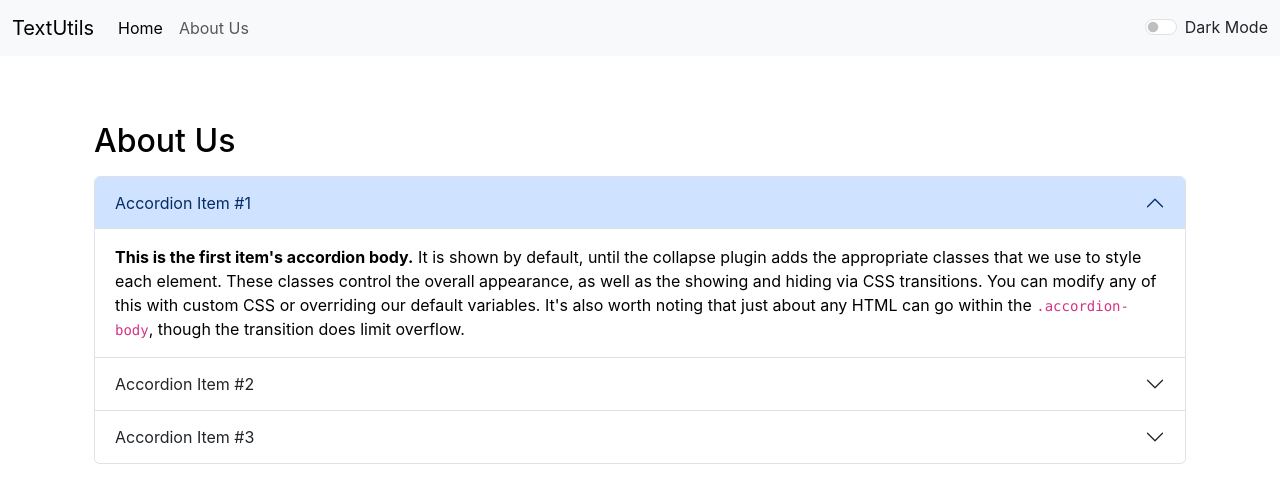
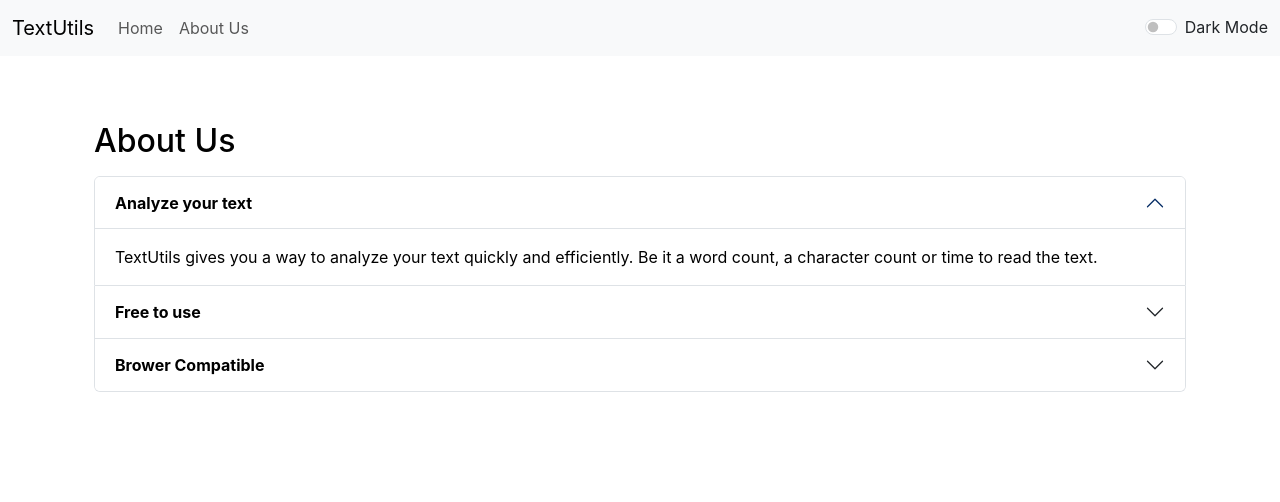
Before and after one commit to Irfansheikh01/TextUtils-React, a React (Create React App) app: page /about in a window 1280 px wide. Shown: the top 502 px of the page. Built offline with nearby package versions, Linux system fonts and the light colour scheme.

Commit message:
Some styling changed
Changed some style for about page for dark mode. Navbar textutils link removed and made as a div. Added some bootstrap class for Textform buttons for bette mobile view of app.

```diff
--- a/src/Components/About.js
+++ b/src/Components/About.js
@@ -1,44 +1,49 @@
 import React from 'react'
 
 export default function About(props) {
+  let accordianStyle = {
+    backgroundColor : props.mode === 'light' ? 'white':'#252F44' ,
+    color:props.mode === 'light' ? 'black' : 'White'
+  }
   return (
 
-      <div className="container" style={{color:props.mode === 'light' ? 'black' : 'White'}}>
+      <div className="container" style={accordianStyle}>
         <h2 className='my-3'>About Us</h2>
       <div className="accordion" id="accordionExample">
-  <div className="accordion-item" style={{backgroundColor : props.mode === 'light' ? 'white':'#0a1838' , color:props.mode === 'light' ? 'black' : 'White'}}>
+  <div className="accordion-item" style={accordianStyle}>
     <h2 className="accordion-header">
-      <button className="accordion-button" type="button" data-bs-toggle="collapse" data-bs-target="#collapseOne" aria-expanded="true" aria-controls="collapseOne">
-        Accordion Item #1
+      <button className="accordion-button" style={accordianStyle} type="button" data-bs-toggle="collapse" data-bs-target="#collapseOne" aria-expanded="false" aria-controls="collapseOne">
+        <strong>Analyze your text</strong>
       </button>
     </h2>
     <div id="collapseOne" className="accordion-collapse collapse show" data-bs-parent="#accordionExample">
       <div className="accordion-body">
-        <strong>This is the first item's accordion body.</strong> It is shown by default, until the collapse plugin adds the appropriate classes that we use to style each element. These classes control the overall appearance, as well as the showing and hiding via CSS transitions. You can modify any of this with custom CSS or overriding our default variables. It's also worth noting that just about any HTML can go within the <code>.accordion-body</code>, though the transition does limit overflow.
+        TextUtils gives you a way to analyze your text quickly and efficiently. Be it a word count, a character count or time to read the text.
       </div>
     </div>
   </div>
-  <div className="accordion-item" style={{backgroundColor : props.mode === 'light' ? 'white':'#0a1838' , color:props.mode === 'light' ? 'black' : 'White'}}>
+  <div className="accordion-item" style={accordianStyle}>
     <h2 className="accordion-header">
-      <button className="accordion-button collapsed" type="button" data-bs-toggle="collapse" data-bs-target="#collapseTwo" aria-expanded="false" aria-controls="collapseTwo">
-        Accordion Item #2
+      <button className="accordion-button collapsed" style={accordianStyle} type="button" data-bs-toggle="collapse" data-bs-target="#collapseTwo" aria-expanded="false" aria-controls="collapseTwo">
+      <strong>Free to use</strong>
       </button>
     </h2>
     <div id="collapseTwo" className="accordion-collapse collapse" data-bs-parent="#accordionExample">
       <div className="accordion-body">
-        <strong>This is the second item's accordion body.</strong> It is hidden by default, until the collapse plugin adds the appropriate classes that we use to style each element. These classes control the overall appearance, as well as the showing and hiding via CSS transitions. You can modify any of this with custom CSS or overriding our default variables. It's also worth noting that just about any HTML can go within the <code>.accordion-body</code>, though the transition does limit overflow.
+        TextUtils is a free character counter tool that provides instant character count and word count for a give text. TextUtils reports the number of words and characters.
+        So, TextUtils is suitable for writing a text or paragraph with word-character limit.
       </div>
     </div>
   </div>
-  <div className="accordion-item" style={{backgroundColor : props.mode === 'light' ? 'white':'#0a1838' , color:props.mode === 'light' ? 'black' : 'White'}}>
+  <div className="accordion-item" style={accordianStyle}>
     <h2 className="accordion-header">
-      <button className="accordion-button collapsed" type="button" data-bs-toggle="collapse" data-bs-target="#collapseThree" aria-expanded="false" aria-controls="collapseThree">
-        Accordion Item #3
+      <button className="accordion-button collapsed" style={accordianStyle} type="button" data-bs-toggle="collapse" data-bs-target="#collapseThree" aria-expanded="false" aria-controls="collapseThree">
+      <strong>Brower Compatible</strong>
       </button>
     </h2>
     <div id="collapseThree" className="accordion-collapse collapse" data-bs-parent="#accordionExample">
       <div className="accordion-body">
-        <strong>This is the third item's accordion body.</strong> It is hidden by default, until the collapse plugin adds the appropriate classes that we use to style each element. These classes control the overall appearance, as well as the showing and hiding via CSS transitions. You can modify any of this with custom CSS or overriding our default variables. It's also worth noting that just about any HTML can go within the <code>.accordion-body</code>, though the transition does limit overflow.
+        This word counter software works in any web brower such as Chrome, Firefox, Safari, Internet Explorer, etc. It can be used to count characters in facebook, blogs, books, excel document, pdf, essays, etc.
       </div>
     </div>
   </div>
--- a/src/Components/Navbar.js
+++ b/src/Components/Navbar.js
@@ -7,14 +7,14 @@
     <div>
       <nav className={`navbar navbar-expand-lg navbar-${props.mode} bg-${props.mode}`}>
         <div className="container-fluid">
-          <Link className="navbar-brand" to="/">{props.title}</Link>
+          <div className="navbar-brand" >{props.title}</div>
           <button className="navbar-toggler" type="button" data-bs-toggle="collapse" data-bs-target="#navbarSupportedContent" aria-controls="navbarSupportedContent" aria-expanded="false" aria-label="Toggle navigation">
             <span className="navbar-toggler-icon"></span>
           </button>
           <div className="collapse navbar-collapse" id="navbarSupportedContent">
             <ul className="navbar-nav me-auto mb-2 mb-lg-0">
               <li className="nav-item">
-                <Link className="nav-link active" aria-current="page" to="/">Home</Link>
+                <Link className="nav-link" aria-current="page" to="/">Home</Link>
               </li>
               <li className="nav-item">
                 <Link className="nav-link" to="/about">{props.aboutText}</Link>
--- a/src/Components/TextForm.js
+++ b/src/Components/TextForm.js
@@ -35,11 +35,11 @@
         <div className="mb-2">
             <textarea className="form-control" style={{backgroundColor : props.mode === 'light' ? 'white':'#0a1838' , color:props.mode === 'light' ? 'black' : 'White'}}  value={text} onChange={handleOnChange} id="myBox" rows="5" placeholder='Enter text here..'></textarea>
         </div>
-        <button disabled = {text.length === 0} type="button" className="btn btn-primary" onClick={handleUpClick}>Uppercase</button>
-        <button disabled = {text.length === 0} type="button" className="btn btn-primary mx-2" onClick={handleDownClick}>Lowercase</button>
-        <button disabled = {text.length === 0} type="button" className="btn btn-primary mx-2" onClick={removeExtraSpaceClick}>Remove Extra Spaces</button>
-        <button disabled = {text.length === 0} type="button" className="btn btn-primary mx-2" onClick={copyToClipboardClick}>Copy text</button>
-        <button disabled = {text.length === 0} type="button" className="btn btn-primary mx-2" onClick={clearTextClick}>Clear</button>
+        <button disabled = {text.length === 0} type="button" className="btn btn-primary mx-1 my-1" onClick={handleUpClick}>Uppercase</button>
+        <button disabled = {text.length === 0} type="button" className="btn btn-primary mx-1 my-1" onClick={handleDownClick}>Lowercase</button>
+        <button disabled = {text.length === 0} type="button" className="btn btn-primary mx-1 my-1" onClick={removeExtraSpaceClick}>Remove Extra Spaces</button>
+        <button disabled = {text.length === 0} type="button" className="btn btn-primary mx-1 my-1" onClick={copyToClipboardClick}>Copy text</button>
+        <button disabled = {text.length === 0} type="button" className="btn btn-primary mx-1 my-1" onClick={clearTextClick}>Clear</button>
      </div>
      <div className="container my-3" style={{color:props.mode === 'light' ? 'black' : 'White'}}>
         <h3> Text Summary</h3>
```
